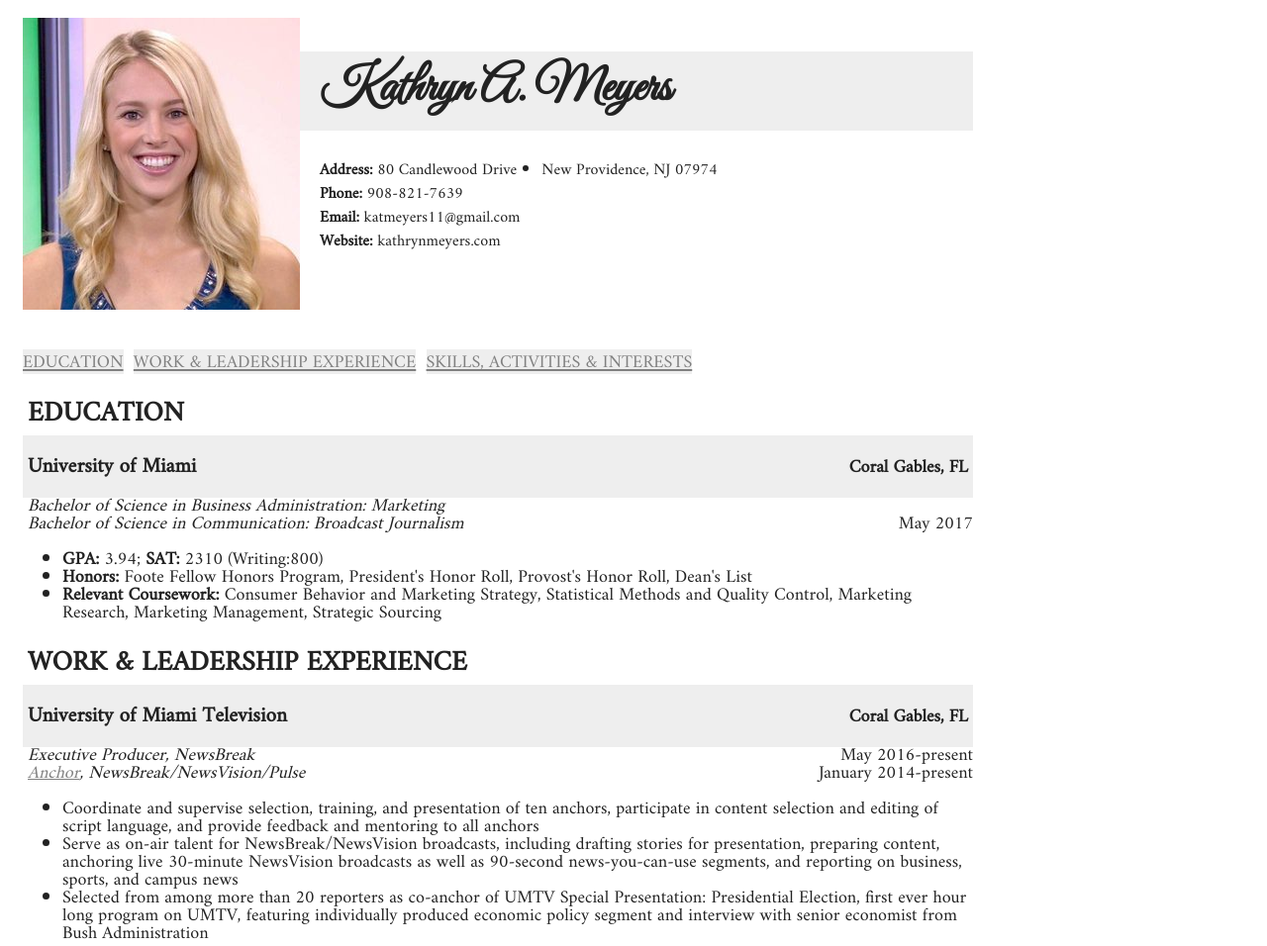
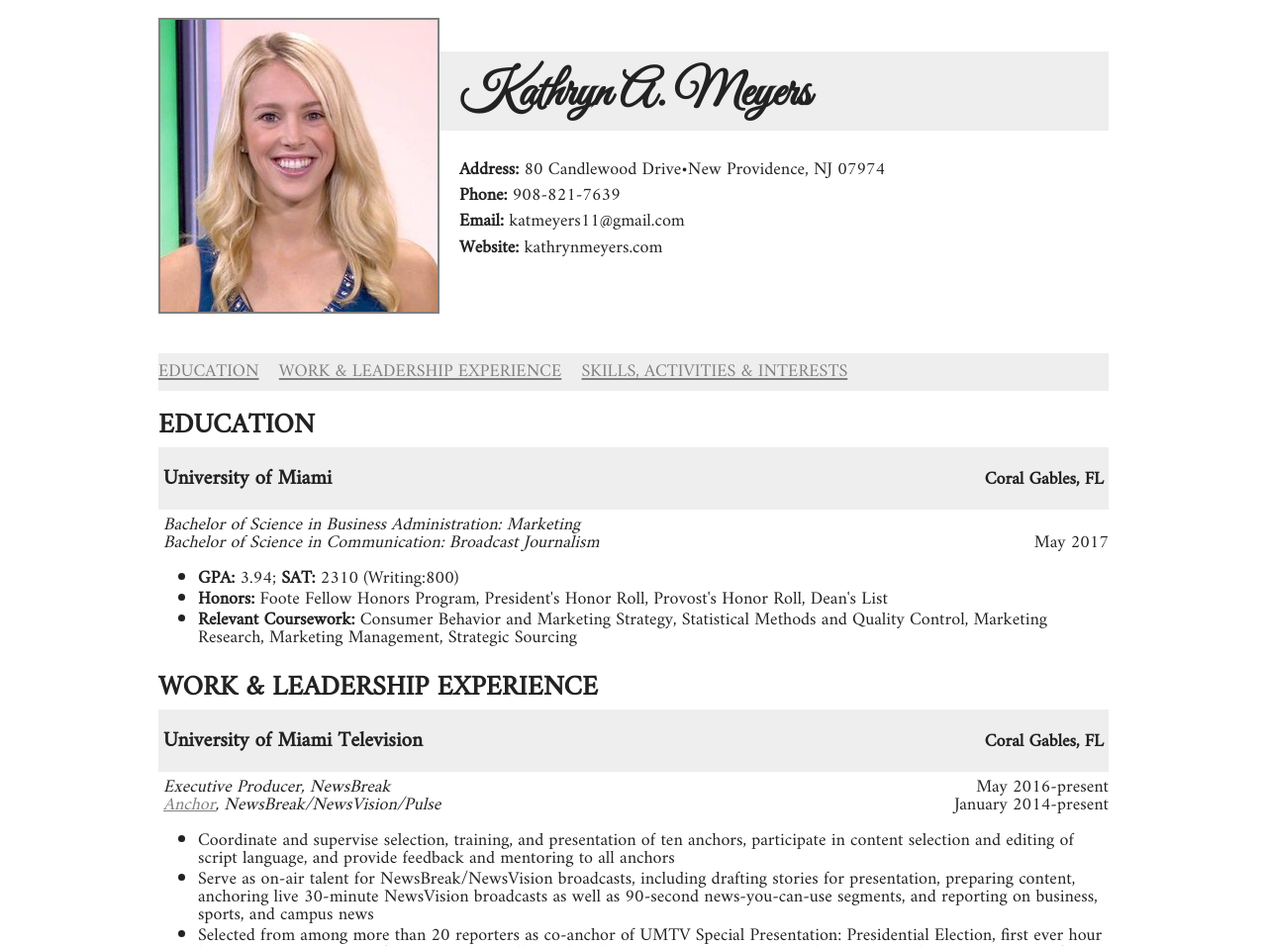
Before and after one commit to katmeyers21/katmeyers21.github.io, a plain HTML site: page resume.html in a window 1280 px wide. Shown: the top 956 px of the page at 99% size. Drawn offline with Linux system fonts and the light colour scheme.

Commit message:
corrections 2

```diff
--- a/CSS/style.css
+++ b/CSS/style.css
@@ -1,3 +1,5 @@
+@import url('https://fonts.googleapis.com/css?family=Amiri|Great+Vibes');
+
 body{
   font-size: 18px;
   font-family: 'Amiri', serif;
@@ -7,13 +9,14 @@ body{
 
 #container{
   width: 960px;
-  margin: 5px;
+  margin: 0 auto;
   padding: 10px;
 }
 
 #picturebox{
   height: 295px;
   width: 210px;
+  border: 2px solid grey;
   overflow: hidden;
   padding-right: 70px;
   margin-right: 20px;
@@ -23,15 +26,15 @@ body{
 #name{
   line-height:1.5;
   margin-bottom: 15px;
-  padding-bottom: 5px;
+  padding-top: 5px;
   background-color: #eee;
   font-family: 'Great Vibes', cursive;
   font-size: 50px;
 }
 
 header{
-  font-size: 16px;
-  line-height: 1.5;
+  font-size: 18px;
+  line-height: 1.3;
   margin-bottom: 40px;
   overflow: auto;
 }
@@ -43,13 +46,15 @@ header ul{
   margin-top: 28px;
 }
 
-#town{
-  list-style: initial;
+li{
+  margin-bottom: 3px;
+}
+.address{
+    float: left;
 }
 
-#address{
-  margin-right:25px;
-  float: left;
+.address:after{
+  content: "•";
 }
 
 a{
@@ -69,22 +74,25 @@ a:active{
 }
 
 #main_nav{
-  display: inline-block;
+  display: block;
+  margin: auto;
   padding-right: 5px;
   font-variant-caps: all-small-caps;
   font-size: 25px;
   margin-bottom: 12px;
+  background-color: #eee;
+  padding-top: 5px;
+  padding-bottom: 5px;
 }
 
 #main_nav li{
-  margin-right: 5px;
+  margin-right: 15px;
   list-style: none;
   display: inline-block;
-  background-color: #eee;
 }
 
 #main_nav ul{
-  margin: 0;
+  margin: auto;
   list-style: none;
   padding-left: 0;
   display: inline-block;
@@ -107,6 +115,10 @@ a:active{
   float:right;
   margin-right: 5px;
   margin-top: 6px;
+}
+
+#degree{
+  margin-top: 7px;
 }
 
 #degree p{
@@ -140,6 +152,9 @@ a:active{
   margin-top: 6px;
 }
 
+#position{
+  margin-top: 7px;
+}
 #position p{
   display: inline;
 }
@@ -175,6 +190,9 @@ a:active{
   margin-top: 6px;
 }
 
+#position3{
+    margin-top: 7px;
+}
 #position3 p{
   display: inline;
 }
@@ -210,6 +228,10 @@ a:active{
   margin-top: 6px;
 }
 
+#position5{
+  margin-top: 7px;
+}
+
 #position5 p{
   display: inline;
 }
@@ -231,7 +253,10 @@ h2{
   text-align: left;
   font-variant-caps: all-small-caps;
   font-size: 40px;
-  margin: 5px;
+  margin: 5px 0;
+}
+#tech h3{
+  margin-bottom: 5px;
 }
 
 #tech{
@@ -251,6 +276,10 @@ h2{
   overflow: scroll;
 }
 
+#activities h3{
+  margin-bottom: 5px;
+}
+
 #activities{
   float: left;
 }
@@ -265,6 +294,10 @@ h2{
   float: left;
   background-color: #eee;
   border-bottom: 2px solid grey;
+}
+
+#interests h3{
+  margin-bottom: 5px;
 }
 
 #interests{
@@ -285,18 +318,20 @@ h2{
 
 #footer{
   display: inline-block;
+  width: 100%;
   padding-right: 5px;
   font-variant-caps: all-small-caps;
   font-size: 25px;
   margin-bottom: 20px;
   margin-top: 15px;
+  background-color: #eee;
 }
 
 #footer li{
-    margin-right: 7px;
+    margin-right: 15px;
     list-style: none;
     display: inline-block;
-    background-color: #eee;
+
   }
 
   #footer ul{
@@ -304,4 +339,6 @@ h2{
     list-style: none;
     padding-left: 0;
     display: inline-block;
+    padding-top: 5px;
+    padding-bottom: 5px;
   }
--- a/resume.html
+++ b/resume.html
@@ -4,7 +4,6 @@
      <meta charset="utf-8"/>
      <title>Kathryn Meyers</title>
      <link href="css/style.css" rel="stylesheet" />
-     <style>@import url('https://fonts.googleapis.com/css?family=Amiri|Great+Vibes');</style>
 
    </head>
 
@@ -19,7 +18,7 @@
 
         <h1 id="name">Kathryn A. Meyers</h1>
           <ul>
-            <li id="address"><strong>Address:</strong> 80 Candlewood Drive</li>
+            <li class="address"><strong>Address:</strong> 80 Candlewood Drive</li>
             <li id="town">New Providence, NJ 07974</li>
             <li><strong>Phone:</strong> 908-821-7639</li>
             <li><strong>Email:</strong> katmeyers11@gmail.com</li>
```
